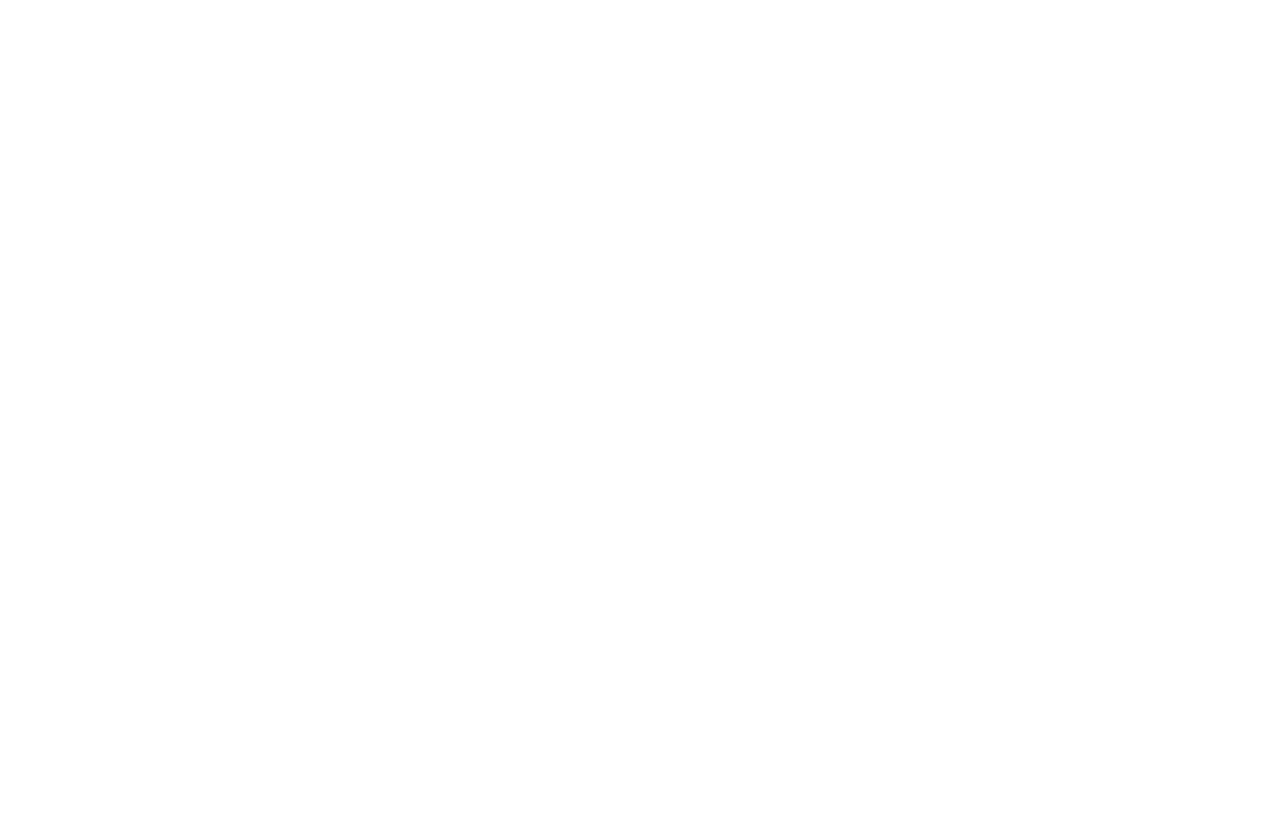
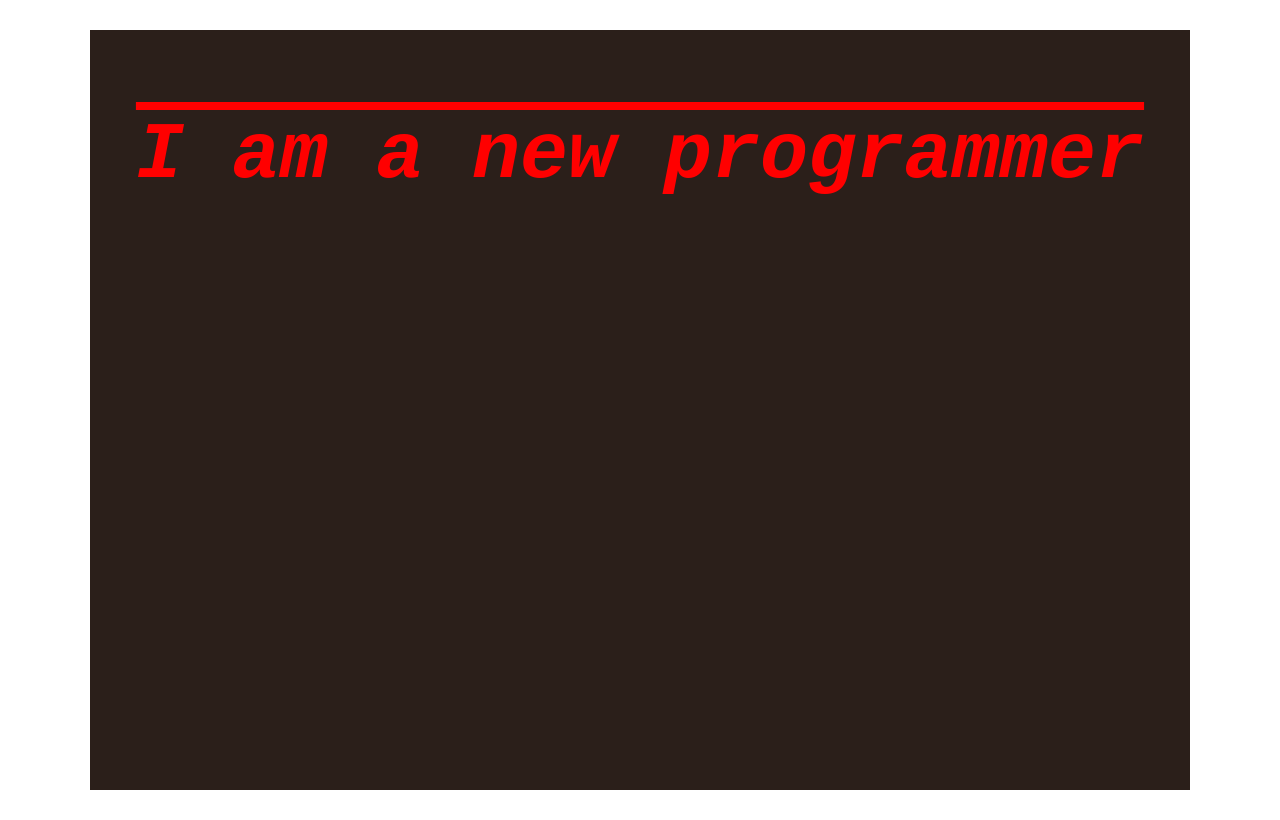
Before and after one commit to RahulKhanSuvo/KickStar-Html, a plain HTML site: page index.html in a window 1280 px wide. Drawn offline with Linux system fonts and the light colour scheme.

Commit message:
created heading section

```diff
--- a/index.html
+++ b/index.html
@@ -10,7 +10,9 @@
 </head>
 
 <body>
-
+    <div id="heading-parent">
+        <h1>I am a new programmer</h1>
+    </div>
 </body>
 
 </html>
--- a/style/style.css
+++ b/style/style.css
@@ -0,0 +1,21 @@
+* {
+    margin: 0;
+    padding: 0;
+}
+
+h1 {
+    color: red;
+    font-family: 'Courier New', Courier, monospace;
+    font-style: italic;
+    font-size: 80px;
+    text-align: center;
+    text-decoration: overline;
+}
+
+#heading-parent {
+    background-color: rgb(43, 31, 26);
+    height: 600px;
+    padding: 80px 0;
+    width: 1100px;
+    margin: 30px auto;
+}
```
